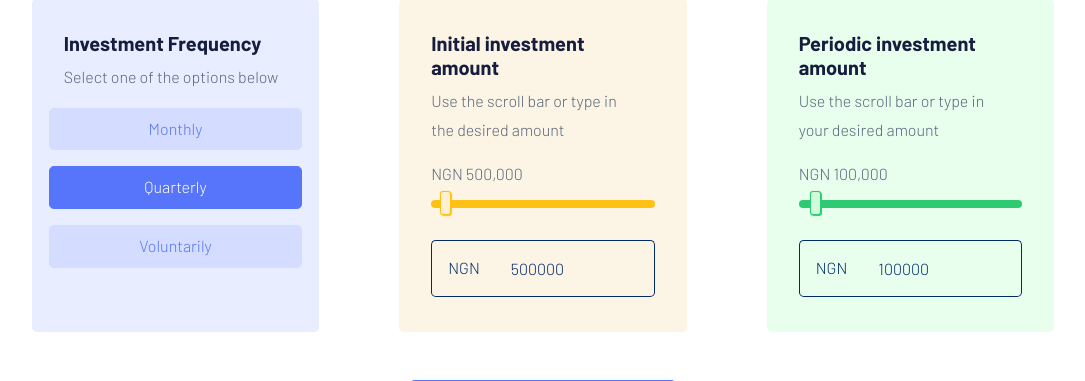
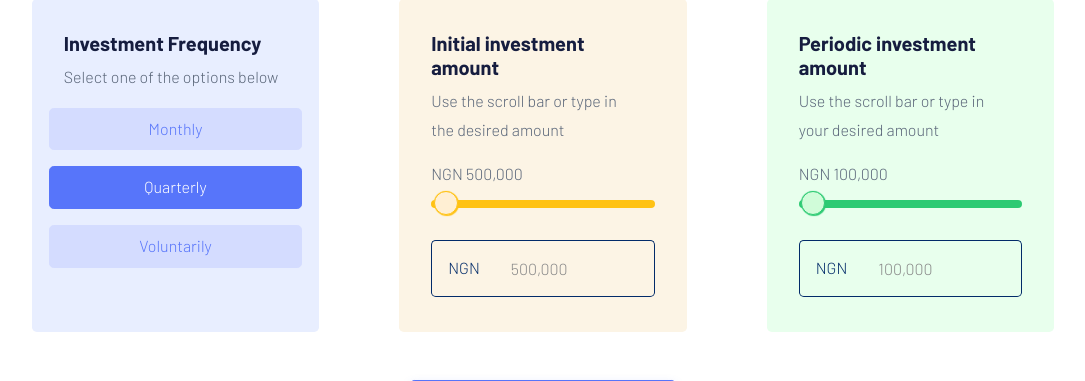
Before and after one commit to Highrachy/ballers-ws, a PHP site: page /ballers/public/search.php in a window 1280 px wide. Shown: the part 815-1196 px from the top of the page, without its empty margins (97-1182 px from the left). Run offline with PHP 8.4, Linux system fonts and the light colour scheme; data that the repository does not hold is empty; some libraries are stand-ins or nearby versions.

Commit message:
ft: fix slider thumb and number input format

```diff
--- a/public/search.php
+++ b/public/search.php
@@ -92,16 +92,15 @@
             <div class="row custom-range-div">
                 <div class="form-group col-lg-12 col-sm-6">
                     <label for="initial-investment">NGN 500,000</label>
-                    <input type="range" class="custom-range" id="initial-investment" name="" min="100000" max="10000000" value="500000">
+                    <input type="range" class="custom-range" id="initial-investment" name="" min="100000" max="30000000" step="10000" value="500000">
                 </div>
 
                 <div class="input-group col-lg-12 col-sm-6">
                     <div class="input-group-prepend">
                         <span class="input-group-text">NGN</span>
                     </div>
-                    <input type="number" class="form-control" min="100000" max="10000000" value="500000">
+                    <input type="text" class="form-control investemnt-value-input" placeholder="500,000">
                 </div>
-
             </div>
         </div>
 
@@ -113,14 +112,14 @@
             <div class="row custom-range-div">
                 <div class="form-group col-lg-12 col-sm-6">
                     <label for="periodic-investment">NGN 100,000</label>
-                    <input type="range" class="custom-range" id="periodic-investment" name="" min="50000" max="1000000" value="100000">
+                    <input type="range" class="custom-range" id="periodic-investment" name="" min="50000" max="5000000" step="5000" value="100000">
                 </div>
 
                 <div class="input-group col-lg-12 col-sm-6">
                     <div class="input-group-prepend">
                         <span class="input-group-text">NGN</span>
                     </div>
-                    <input type="number" class="form-control" min="50000" max="1000000" value="100000">
+                    <input type="text" class="form-control investemnt-value-input" placeholder="100,000">
                 </div>
             </div>
         </div>
```
Also changed, not shown: public/assets/css/ballers.css, public/assets/js/scripts.js, public/assets/scss/_search.scss.
